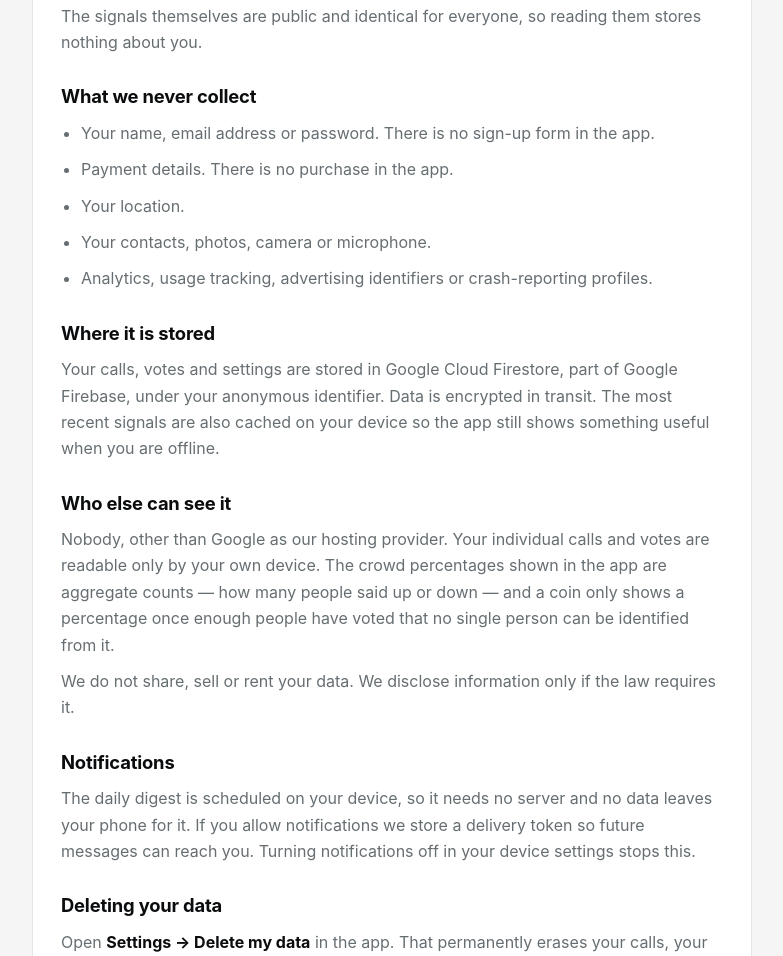
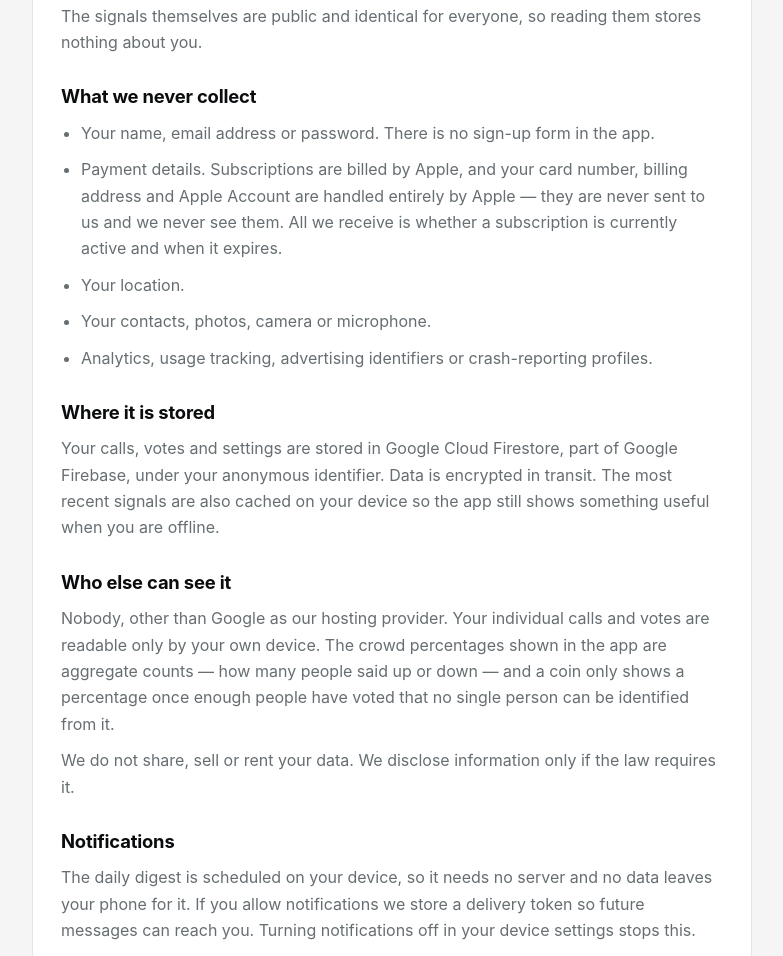
Before and after one commit to sohaibzahid197/VANE-legal, a plain HTML site: page privacy-policy.html in a window 1280 px wide. Shown: the part 879-1835 px from the top of the page, without its empty margins (248-1031 px from the left). Drawn offline with Linux system fonts and the light colour scheme.

Commit message:
Reconcile the pages with an app that now sells subscriptions
The privacy policy said "There is no purchase in the app" while the terms
described an auto-renewing subscription. One of the two was always going to
be false at submission; with in-app purchases now shipping, it was the
privacy page.

It now says what is actually true and is the reassuring answer anyway:
Apple handles the card details and we never see them. The terms no longer
call the app "free to use" when a paid tier exists — it is free to download,
with Bitcoin included and the other coins behind Pro.

Co-Authored-By: Claude Opus 5 <noreply@anthropic.com>

```diff
--- a/privacy-policy.html
+++ b/privacy-policy.html
@@ -124,7 +124,7 @@
   <h2>What we never collect</h2>
   <ul>
     <li>Your name, email address or password. There is no sign-up form in the app.</li>
-    <li>Payment details. There is no purchase in the app.</li>
+    <li>Payment details. Subscriptions are billed by Apple, and your card number, billing address and Apple Account are handled entirely by Apple — they are never sent to us and we never see them. All we receive is whether a subscription is currently active and when it expires.</li>
     <li>Your location.</li>
     <li>Your contacts, photos, camera or microphone.</li>
     <li>Analytics, usage tracking, advertising identifiers or crash-reporting profiles.</li>
```
Also changed, not shown: terms-and-conditions.html (+1 -1 lines).
